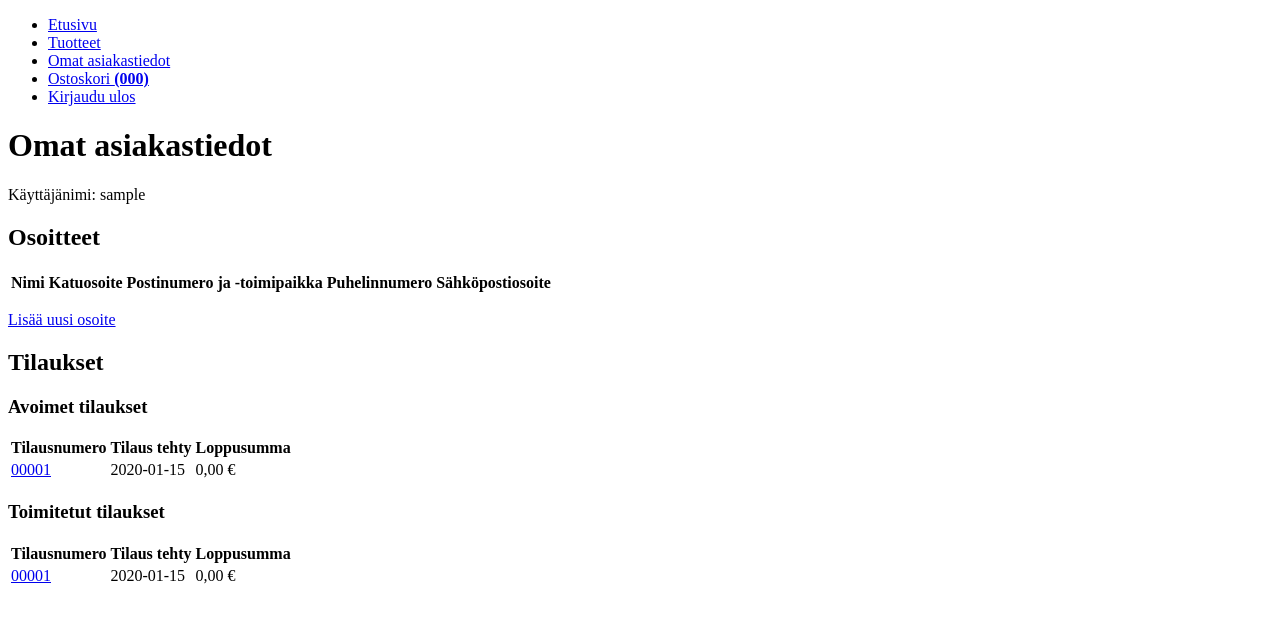
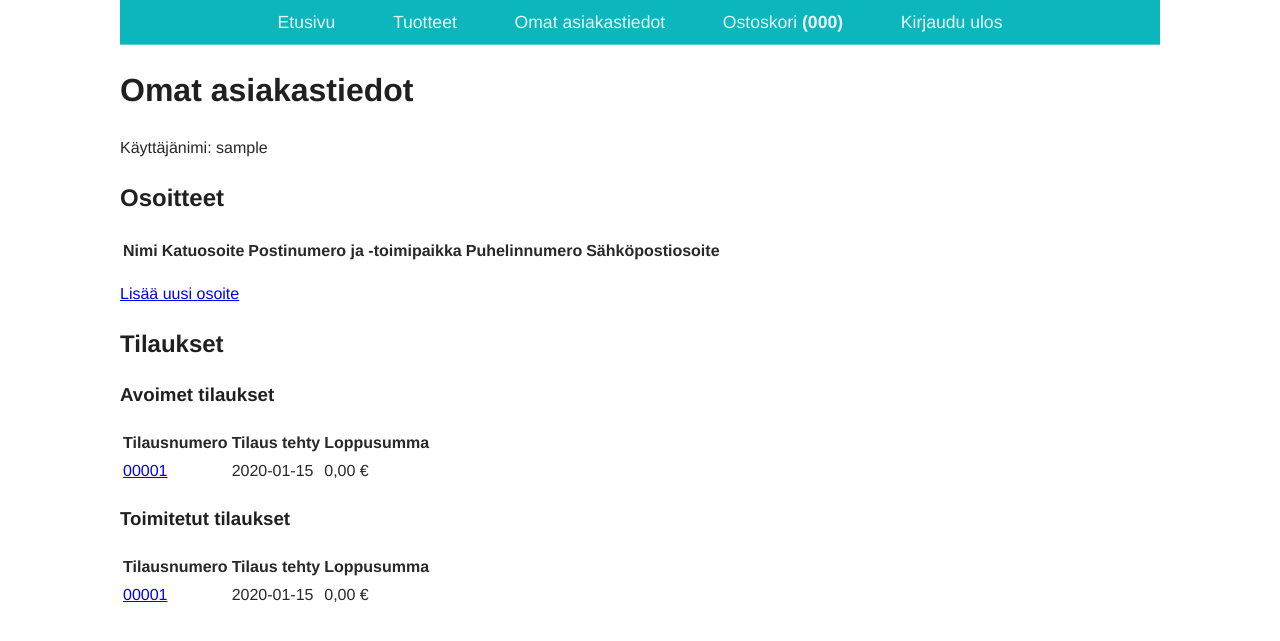
Before and after one commit to valtterikantanen/tsoha, a Flask app: template templates/account.html in a window 1280 px wide. Shown: the top 641 px of the page. Run offline with Flask 2, Linux system fonts and the light colour scheme; the template is opened without the code that fills it: most values are stand-ins (such as "Sample title", 1, 10 or a date in 2020); lists and menus that the app fills with data are empty.

Commit message:
Add CSS styling

```diff
--- /dev/null
+++ b/static/styles.css
@@ -0,0 +1,51 @@
+body {
+    margin: auto;
+    line-height: 1.5;
+    max-width: 65em;
+    font-family: Helvetica, Arial, sans-serif;
+    color: #282828
+}
+
+h1, h2, h3 {
+    color: #202020;
+}
+
+nav {
+    max-width: none;
+    text-align: center;
+    font-size: 1.1em;
+    padding: 0;
+    font-weight: 200;
+    border-bottom: 1px solid rgba(255, 255, 255, 0.3);
+    background-color: rgb(11, 183, 189);
+}
+
+nav ul {
+    list-style-type: none;
+    margin: 0;
+    padding: 0;
+}
+
+nav li {
+    display: inline;
+    padding: 1em;
+}
+
+nav a {
+    display: inline-block;
+    padding: .5em;
+    color: rgba(255, 255, 255, 0.9);
+    text-decoration: none;
+}
+
+nav a:hover {
+    background-color: rgba(255, 255, 255, 0.3)
+}
+
+table {
+    text-align: left;
+}
+
+th {
+    text-align: center;
+}
--- a/templates/base.html
+++ b/templates/base.html
@@ -3,6 +3,7 @@
 
 <head>
     <meta name="viewport" content="width=device-width, initial-scale=1">
+    <link rel="stylesheet" href="{{ url_for('static', filename='styles.css') }}">
     <title>{% block title %}{% endblock %}</title>
 </head>
 
--- a/templates/error.html
+++ b/templates/error.html
@@ -3,6 +3,7 @@
 
 <head>
     <meta name="viewport" content="width=device-width, initial-scale=1">
+    <link rel="stylesheet" href="{{ url_for('static', filename='styles.css') }}">
     <title>Virhe</title>
 </head>
 
--- a/templates/login.html
+++ b/templates/login.html
@@ -3,6 +3,7 @@
 
 <head>
     <meta name="viewport" content="width=device-width, initial-scale=1">
+    <link rel="stylesheet" href="{{ url_for('static', filename='styles.css') }}">
     <title>Kirjaudu sisään</title>
 </head>
 
--- a/templates/register.html
+++ b/templates/register.html
@@ -3,6 +3,7 @@
 
 <head>
     <meta name="viewport" content="width=device-width, initial-scale=1">
+    <link rel="stylesheet" href="{{ url_for('static', filename='styles.css') }}">
     <title>Luo uusi käyttäjätili</title>
 </head>
 
```
